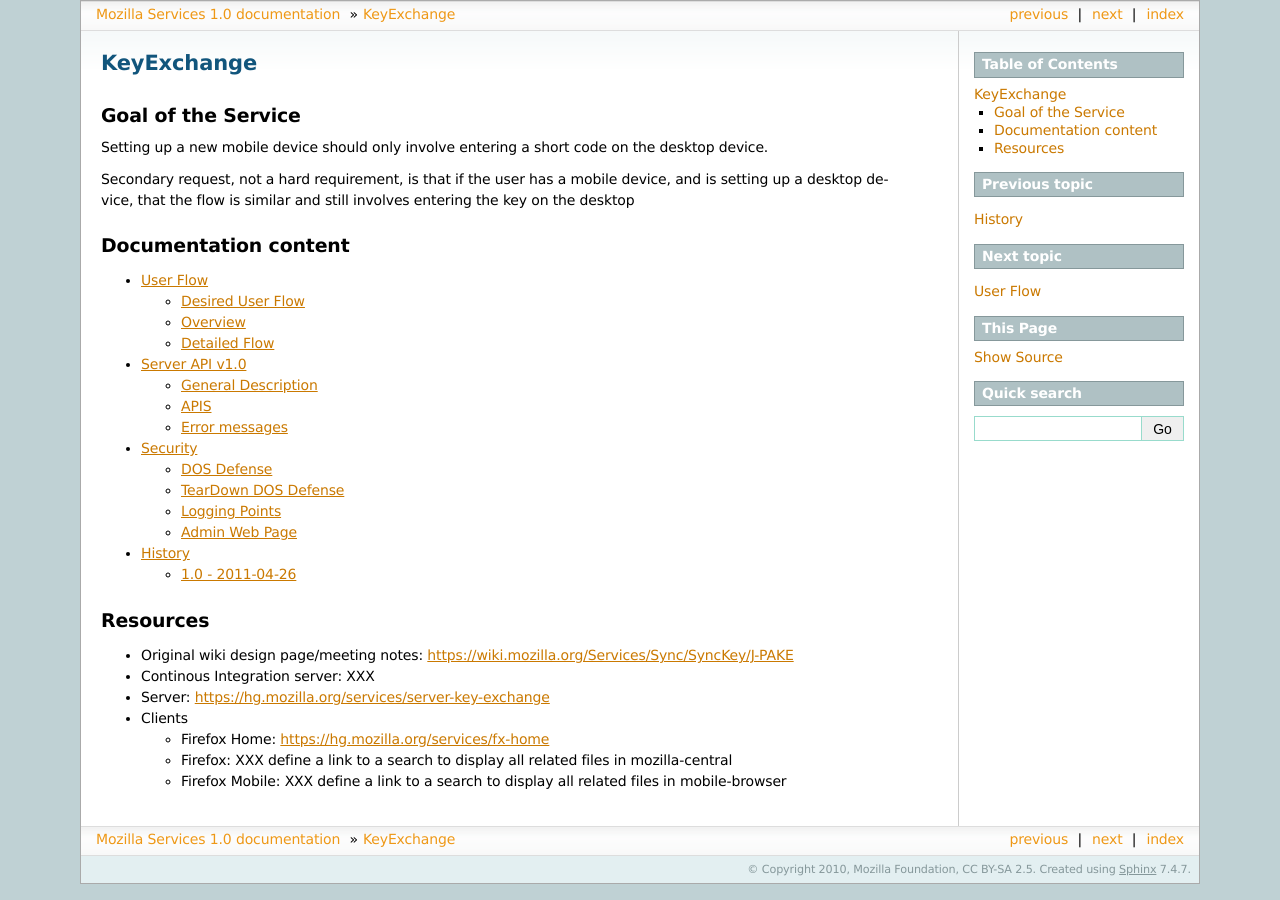
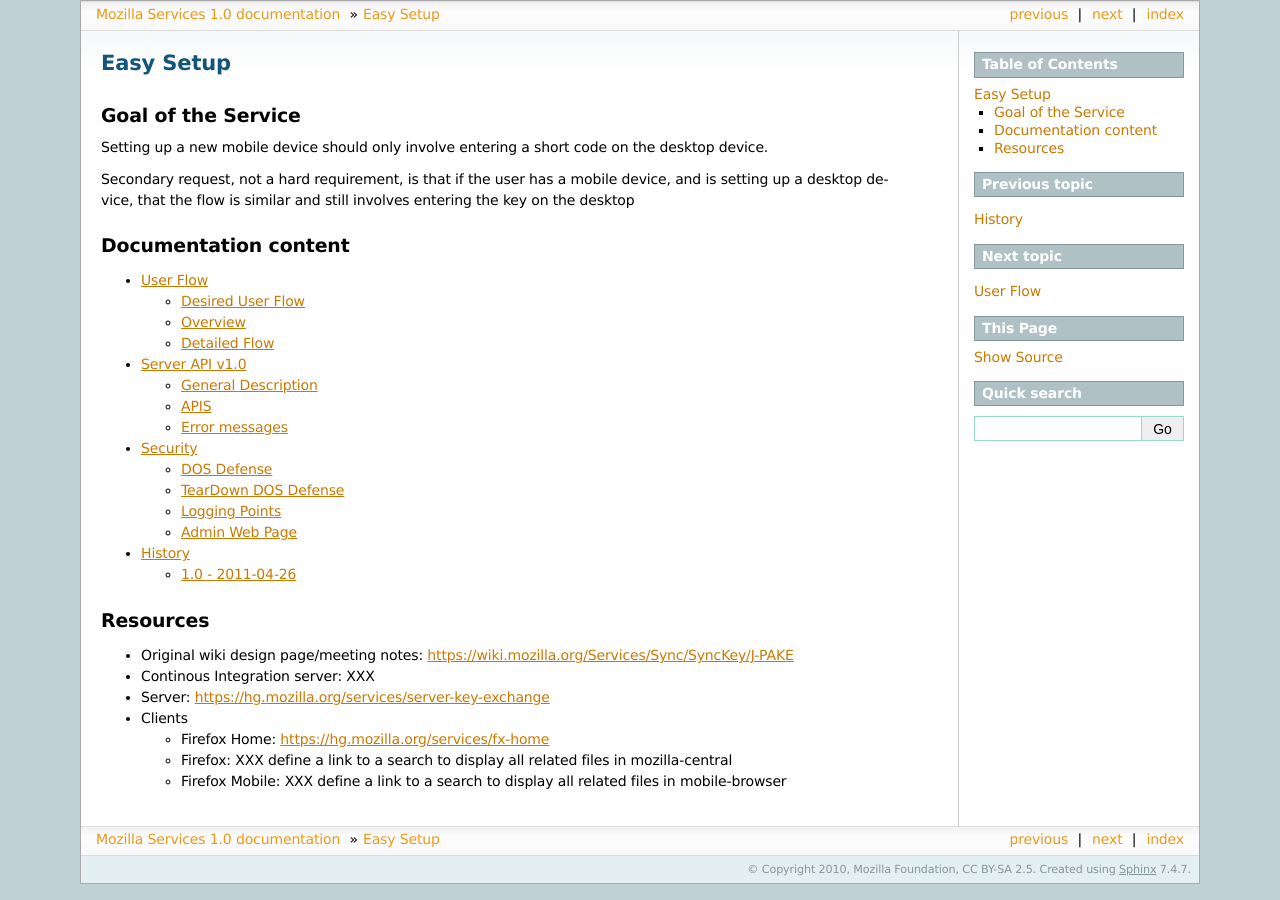
Before and after one commit to mozilla-services/docs, a Sphinx documentation site: the page built from source/keyexchange/index.rst, in a window 1280 px wide. Built offline with Sphinx 7.4.7, drawn with Linux system fonts in a browser that asks for light colours.

Commit message:
use the public name for keyexchange

```diff
--- a/source/keyexchange/index.rst
+++ b/source/keyexchange/index.rst
@@ -1,6 +1,6 @@
-===========
-KeyExchange
-===========
+==========
+Easy Setup
+==========
 
 Goal of the Service
 ===================
```
